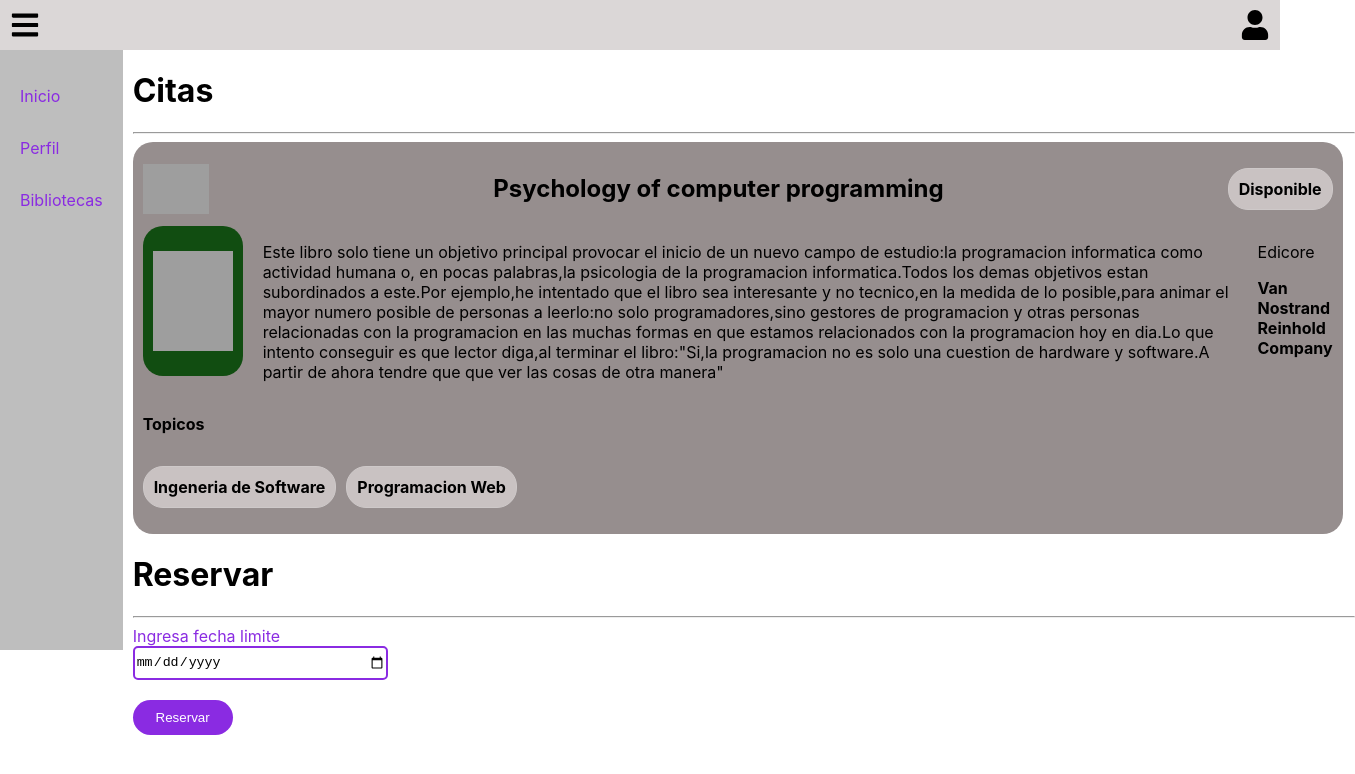
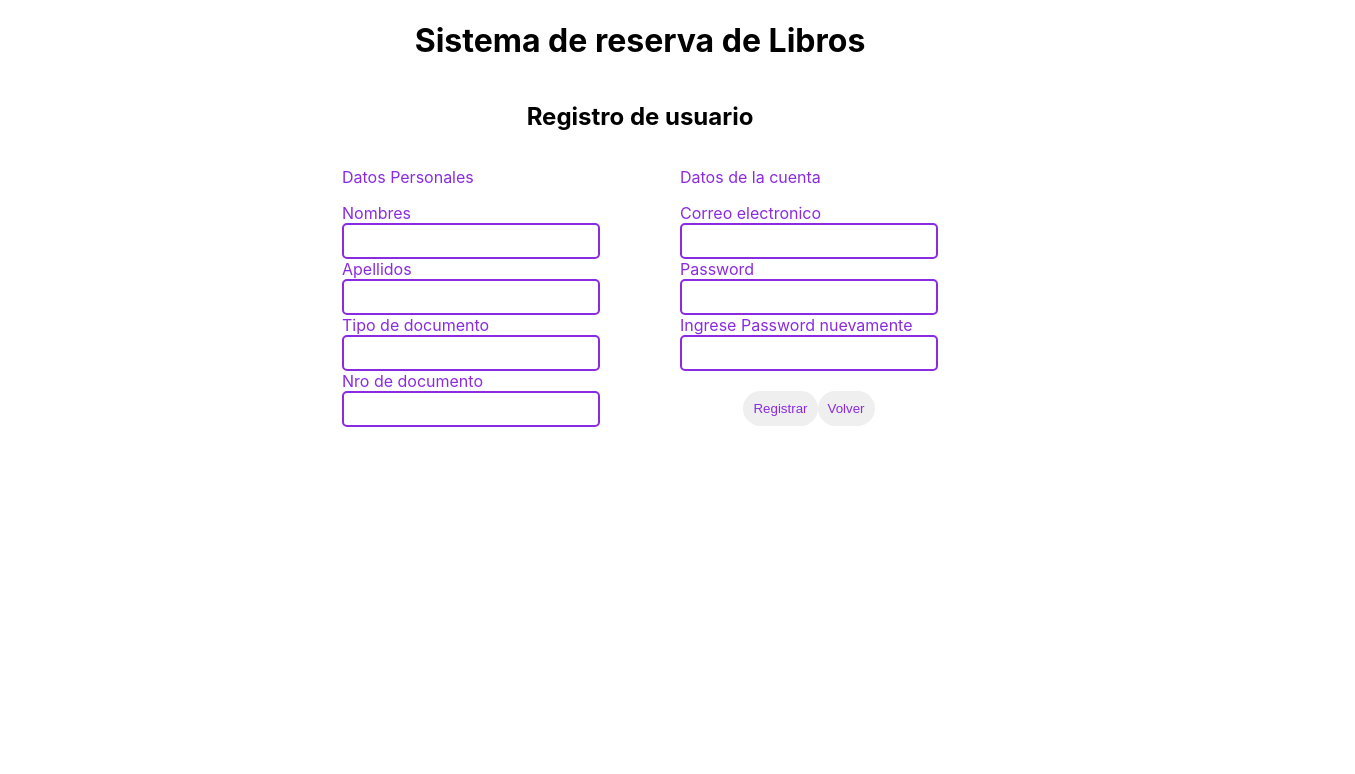
Before and after one commit to JeanPierreTB/Reserva-de-Libros, a React (Create React App) app: page /registro in a window 1280 px wide. Shown: the top 774 px of the page, 1355 px wide, since content can reach past the window. Built offline with nearby package versions, Linux system fonts and the light colour scheme; grey boxes are pictures that could not be loaded.

Commit message:
conexion con backend

```diff
--- a/package.json
+++ b/package.json
@@ -9,6 +9,7 @@
     "react": "^18.2.0",
     "react-dom": "^18.2.0",
     "react-icons": "^4.11.0",
+    "react-router-dom": "^6.21.1",
     "react-scripts": "5.0.1",
     "web-vitals": "^2.1.4"
   },
--- a/src/App.js
+++ b/src/App.js
@@ -1,4 +1,5 @@
 
+import { BrowserRouter, Route, Routes } from 'react-router-dom';
 import './App.css';
 import Biblioteca from './Pages/Biblioteca/Biblioteca';
 import Busqueda from './Pages/Busqueda/Busqueda';
@@ -11,9 +12,18 @@ import Registro from './Pages/Registro/Registro';
 
 function App() {
   return (
-    <div className="App">
-      <Cita/>
-    </div>
+    <BrowserRouter>
+      <Routes>
+        <Route path='/' element={<Inicio/>}/>
+        <Route path='/registro' element={<Registro/>}/>
+        <Route path='/principal' element={<Principal/>}/>
+        <Route path='/perfil' element={<Perfil/>}/>
+        <Route path='/biblioteca' element={<Biblioteca/>}/>
+        <Route path='/nuevolibro' element={<NuevoLibro/>}/>
+        <Route path='/busqueda' element={<Busqueda/>}/>
+        <Route path='/cita' element={<Cita/>}/>
+      </Routes>
+    </BrowserRouter>
   );
 }
 
--- a/src/Components/Boton/Boton.js
+++ b/src/Components/Boton/Boton.js
@@ -1,9 +1,9 @@
 import React from 'react';
 import "./Boton.css";
 
-function Boton({nameb}) {
+function Boton({nameb,onclik}) {
   return (
-    <button>{nameb}</button>
+    <button onClick={onclik}>{nameb}</button>
   )
 }
 
--- a/src/Components/Inputs/Inputs.js
+++ b/src/Components/Inputs/Inputs.js
@@ -1,11 +1,11 @@
 import React from 'react';
 import "./Inputs.css";
 
-function Inputs({namel,type}) {
+function Inputs({namel,type,value,onchange}) {
   return (
     <div>
         <label>{namel}</label><br/>
-        <input type={type}></input>
+        <input type={type} value={value} onChange={onchange}></input>
     </div>
   )
 }
--- a/src/Pages/Inicio/Inicio.js
+++ b/src/Pages/Inicio/Inicio.js
@@ -1,18 +1,52 @@
-import React from 'react'
+import React, { useState } from 'react'
 
 import "./Inicio.css"
 import Inputs from '../../Components/Inputs/Inputs'
 import Boton from '../../Components/Boton/Boton'
+import { useNavigate } from 'react-router-dom'
 function Inicio() {
+  const navigate=useNavigate();
+
+  const [datos,setdatos]=useState({
+    correo:'',
+    contra:''
+  })
+
+  const handleclik=()=>{
+    console.log(datos);
+    fetch("http://localhost:3001/verificar-usuario",{
+      method:'POST',
+      headers:{
+        'Content-Type':'application/json'
+        },
+        body:JSON.stringify(datos)
+    })
+      .then(response=>response.json())
+      .then(data=>{
+        if(data.success){
+          alert("Bienvenido")
+          navigate("/principal")
+        }
+        else
+          alert('Usuario o contraseña incorrecta')
+
+      })
+      .catch(e=>console.error(`Ocurrio un error `+e))
+
+      setdatos({
+        correo:"",
+        contra:""
+      })
+  }
   return (
     <div className='contenedorinicio'>
         <h1>Sistema de reserva de Libros</h1>
-        <Inputs namel="Usuario o correo" type="text"/>
-        <Inputs namel="Contraseña" type="password"/>
+        <Inputs namel="Usuario o correo" type="text" value={datos.correo} onchange={(e)=>setdatos({...datos,correo:e.target.value})}/>
+        <Inputs namel="Contraseña" type="password" value={datos.contra} onchange={(e)=>setdatos({...datos,contra:e.target.value})}/>
         <p>Olvide mi contraseña</p>
         <div className='contenedorboton'>
-            <Boton nameb="Registro usuario"/>
-            <Boton nameb="Ingresar"/>
+            <Boton nameb="Registro usuario" onclik={()=>navigate("/registro")}/>
+            <Boton nameb="Ingresar" onclik={handleclik}/>
         </div>
     </div>
   )
--- a/src/Pages/Registro/Registro.js
+++ b/src/Pages/Registro/Registro.js
@@ -1,9 +1,47 @@
-import React from 'react'
+import React, { useState } from 'react'
 import Inputs from '../../Components/Inputs/Inputs'
 import "./Resgistro.css"
 import Boton from '../../Components/Boton/Boton'
+import { useNavigate } from 'react-router-dom'
 
 function Registro() {
+  const navigate=useNavigate();
+  const [datospersonales,setdatospersonales]=useState({
+    nombre:"",
+    apellido: "",
+    tipo:"",
+    nro:'',
+    correo:'',
+    contra:'',
+    rol:1
+  })
+
+  const [repetir,setrepetir]=useState('')
+  const handleregister=async ()=>{
+    console.log(datospersonales)
+    if(repetir===datospersonales.contra)
+      await fetch('http://localhost:3001/insertar-usuario',{
+          method:'POST',
+          headers:{
+            'Content-Type':'application/json'
+            },
+          body:JSON.stringify(datospersonales)
+    })
+      .then(response=>response.json())
+      .then(data=>{
+        if(data.success)
+          alert("Usuario creado");
+        else
+          alert("No se puedo realizar la operacion")
+
+      })
+      .catch(e=>console.error(`Ocurrio un error `+e))
+
+    else
+      alert("Contraseña no coinciden")
+
+
+  }
   return (
     <div className='contenedorregistro'>
         <h1>Sistema de reserva de Libros</h1>
@@ -11,19 +49,19 @@ function Registro() {
         <div className='contenedorcolum'>
             <div>
                 <p>Datos Personales</p>
-                <Inputs namel="Nombres" type="text"/>
-                <Inputs namel="Apellidos" type="text"/>
-                <Inputs namel="Tipo de documento" type="text"/>
-                <Inputs namel="Nro de documento" type="text"/>
+                <Inputs namel="Nombres" type="text" value={datospersonales.nombre} onchange={(e)=>setdatospersonales({...datospersonales,nombre:e.target.value})}/>
+                <Inputs namel="Apellidos" type="text" value={datospersonales.apellido} onchange={(e)=>setdatospersonales({...datospersonales,apellido:e.target.value})}/>
+                <Inputs namel="Tipo de documento" type="text" value={datospersonales.tipo} onchange={(e)=>setdatospersonales({...datospersonales,tipo:e.target.value})}/>
+                <Inputs namel="Nro de documento" type="text" value={datospersonales.nro} onchange={(e)=>setdatospersonales({...datospersonales,nro:e.target.value})}/>
             </div>
             <div className='contenedorcolum2'>
                 <p>Datos de la cuenta</p>
-                <Inputs namel="Correo electronico" type="text"/>
-                <Inputs namel="Password" type="password"/>
-                <Inputs namel="Ingrese Password nuevamente" type="password"/>
+                <Inputs namel="Correo electronico" type="text" value={datospersonales.correo} onchange={(e)=>setdatospersonales({...datospersonales,correo:e.target.value})}/>
+                <Inputs namel="Password" type="password" value={datospersonales.password} onchange={(e)=>setdatospersonales({...datospersonales,contra:e.target.value})}/>
+                <Inputs namel="Ingrese Password nuevamente" type="password" value={repetir} onchange={(e)=>setrepetir(e.target.value)}/>
                 <div className='contenerebotones'>
-                  <Boton nameb="Registrar"/>
-                  <Boton nameb="Volver"/>
+                  <Boton nameb="Registrar" onclik={handleregister}/>
+                  <Boton nameb="Volver" onclik={()=>navigate('/')}/>
                 </div>
 
             </div>
```
Also changed, not shown: 1 other file (tests, documents, lock files or other folders).
